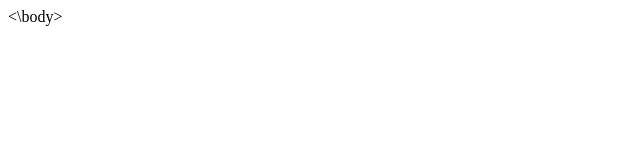
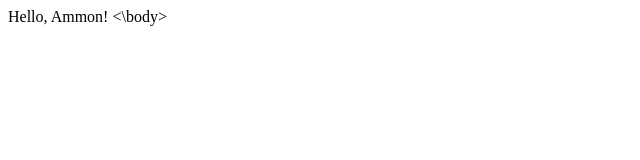
Before and after one commit to awright261934mi/sample_website, a plain HTML site: page index.html in a window 1280 px wide. Shown: the whole page, without its empty margins (0-640 px from the left). Drawn offline with Linux system fonts and the light colour scheme.

Commit message:
Update index.html

```diff
--- a/index.html
+++ b/index.html
@@ -1,2 +1,3 @@
 <body>
+  Hello, Ammon!
 <\body>
```
